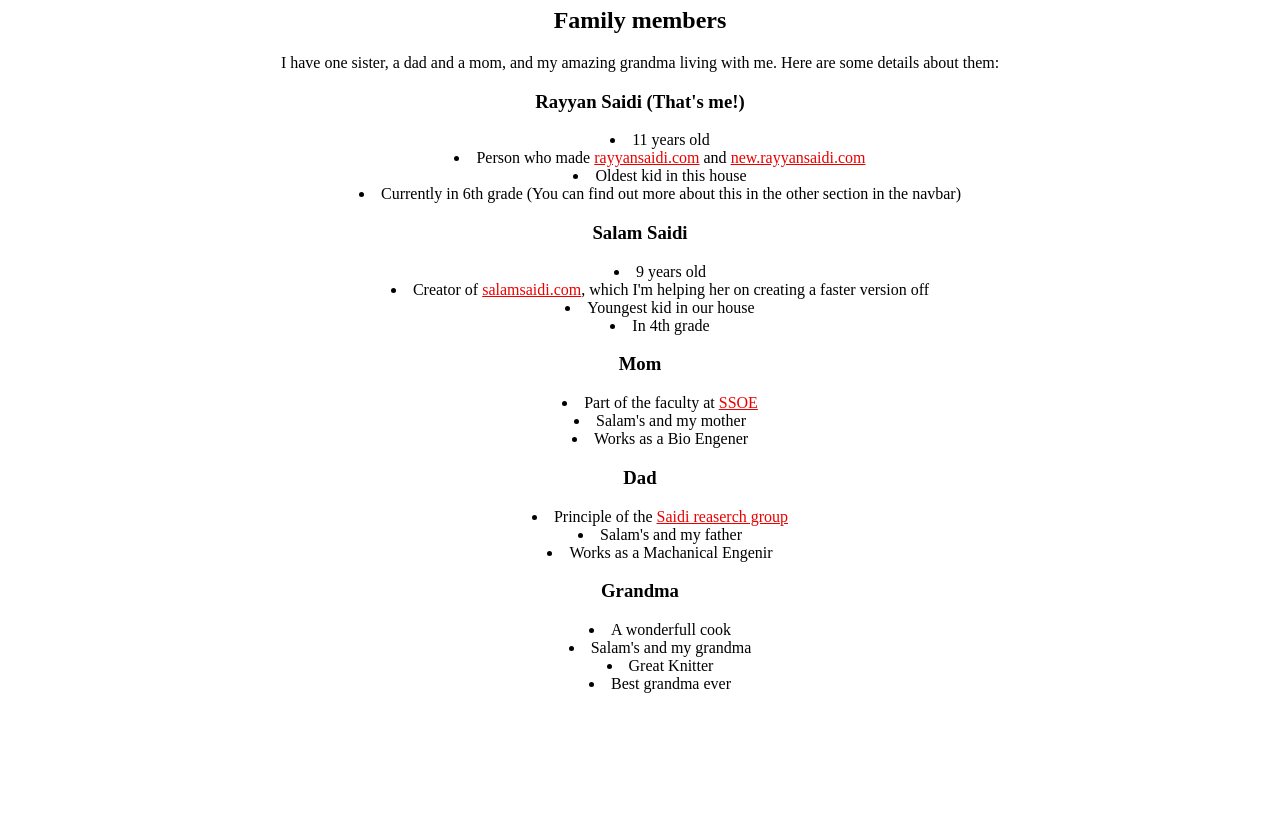
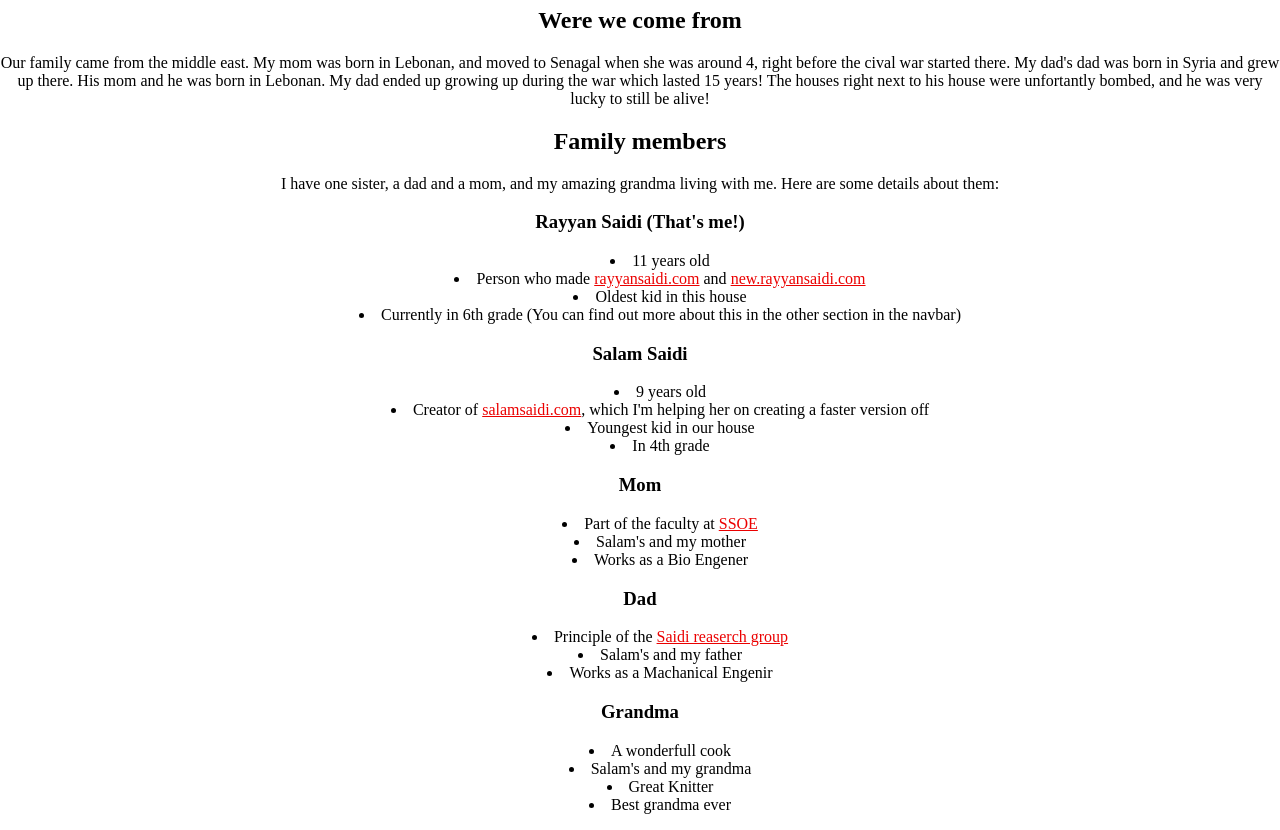
Before and after one commit to Ryyn-Sd/rayyansaidi-com, a Gatsby site: page /bio/family in a window 1280 px wide. Shown: the part 119-949 px from the top of the page. Before the commit the page ends 828 px from the top, so only its background shows below. Built offline with nearby package versions, Linux system fonts and the light colour scheme; Gatsby itself is replaced by a stand-in of ours.

Commit message:
Finish family.mdx

```diff
--- a/src/pages/bio/family.mdx
+++ b/src/pages/bio/family.mdx
@@ -7,6 +7,9 @@ import Nav from '../../navbar'
 <Nav act={2} />
 
 # Family
+## Were we come from
+Our family came from the middle east. My mom was born in Lebonan, and moved to Senagal when she was around 4, right before the cival war started there. My dad's dad was born in Syria and grew up there. His mom and he was born in Lebonan. My dad ended up growing up during the war which lasted 15 years! The houses right next to his house were unfortantly bombed, and he was very lucky to still be alive!
+
 ## Family members
 I have one sister, a dad and a mom, and my amazing grandma living with me. Here are some details about them:
 
```
